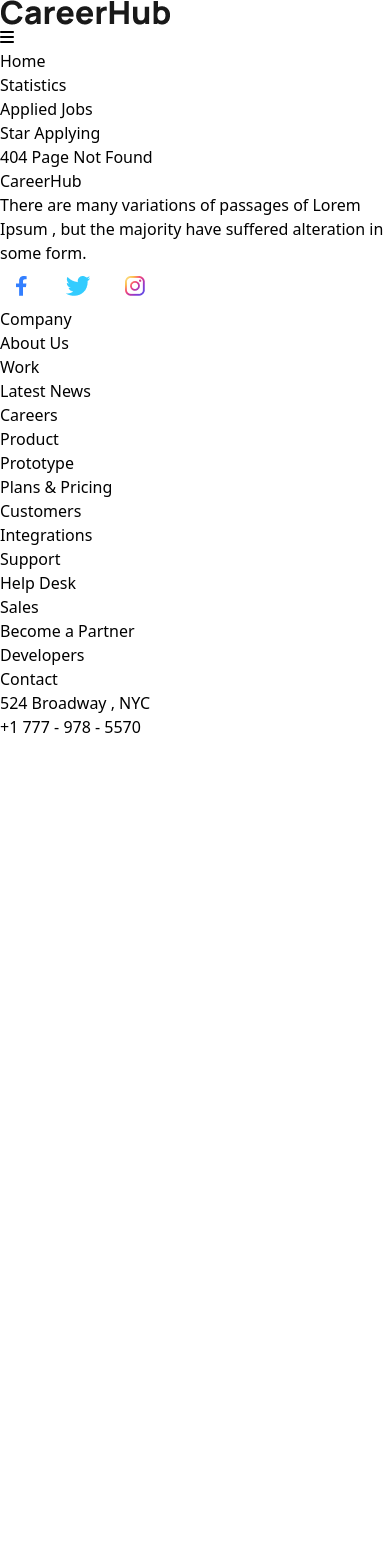
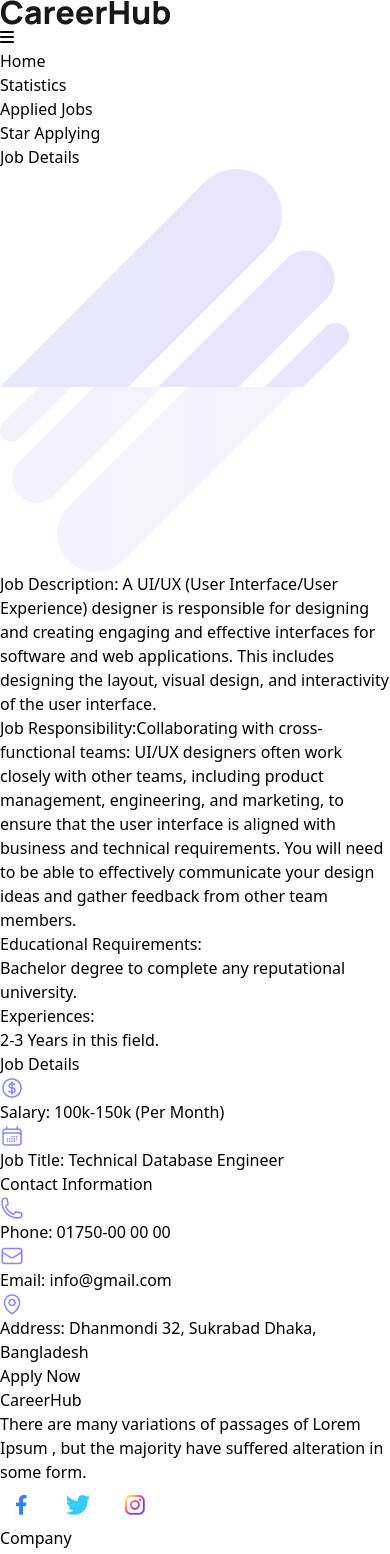
Before and after one commit to pro-minhaj/career_hub, a React (Vite) app: page /job/1 in a window 390 px wide. Shown: the top 1554 px of the page. Before the commit the page ends 844 px from the top, so only its background shows below. Built offline with nearby package versions, Linux system fonts and the light colour scheme.

Commit message:
Job Details Page Compote

```diff
--- a/src/Componets/Featured-Jobs/Featured.jsx
+++ b/src/Componets/Featured-Jobs/Featured.jsx
@@ -16,7 +16,9 @@ const Featured = () => {
             <p className="text-center text-neutral-500 text-base font-medium font-['Manrope'] leading-relaxed">Explore thousands of job opportunities with all the information you need. Its your future</p>
             <div className="grid md:grid-cols-2 gap-[24px] py-10">
                 {
-                    jobs.map(job => <FeacturedJobItem key={job.id} job={job}></FeacturedJobItem>)
+                    jobs.map(job => <FeacturedJobItem
+                        key={job.id} job={job}
+                    ></FeacturedJobItem>)
                 }
             </div>
             <div className="text-center">
--- a/src/Componets/Fectured-Job/FeacturedJobItem.jsx
+++ b/src/Componets/Fectured-Job/FeacturedJobItem.jsx
@@ -2,7 +2,7 @@ import { Link } from 'react-router-dom';
 import Location from '../../assets/icons/Location.png';
 
 const FeacturedJobItem = ({job}) => {
-    const {logo, job_title, company_name, remote_or_onsite, job_type, location, salary} = job;
+    const {logo, job_title, company_name, remote_or_onsite, job_type, location, salary, id} = job;
     return (
         <div className="rounded-lg border border-gray-200 p-[40px]">
             <img src={logo} alt="" />
@@ -12,15 +12,15 @@ const FeacturedJobItem = ({job}) => {
                 <button className="text-indigo-400 text-base font-extrabold font-['Manrope'] px-[19px] py-[9px] rounded border border-indigo-400 hover:bg-indigo-500 hover:text-white">{remote_or_onsite}</button>
                 <button className="text-indigo-400 text-base font-extrabold font-['Manrope'] px-[19px] py-[9px] rounded border border-indigo-400 hover:bg-indigo-500 hover:text-white">{job_type}</button>
             </div>
-            <div className="flex gap-6 text-neutral-500 text-xl font-semibold font-['Manrope']">
-                <p className='flex gap-2'>
+            <div className="flex gap-3 md:gap-6 items-center flex-wrap text-neutral-500 text-xl font-semibold font-['Manrope']">
+                <p className='flex gap-2 items-center'>
                     <img src={Location} alt="" />
                     {location}
                 </p>
                 <p>{salary}</p>
             </div>
             <div className="mt-[24px]">
-                <Link to="/">
+                <Link to={`/job/${id}`}>
                     <button className="text-white text-xl font-extrabold font-['Manrope'] px-[18px] py-[11px] bg-gradient-to-r from-indigo-400 to-violet-500 rounded">View Details</button>
                 </Link>
             </div>
--- a/src/Componets/Header/Header.jsx
+++ b/src/Componets/Header/Header.jsx
@@ -6,7 +6,7 @@ const Header = () => {
     const [open, setOpen] = useState(true);
 
     return (
-        <header className='bg-gradient-to-r from-indigo-100 py-5 md:py-8 rounded-md px-3 md:px-0'>
+        <header className='bg-gradient-to-r from-indigo-100 py-5 md:py-8 rounded-md px-3 md:px-0 sticky top-0 md:static'>
             <div className="flex items-center justify-between container mx-auto relative">
                 <div>
                     <img src={Logo} alt="" />
@@ -15,8 +15,8 @@ const Header = () => {
                     <i className="fa-solid fa-bars"></i>
                 </button>
                 <div className={`md:block duration-500 ${open ? 'hidden' : 'block absolute top-14 bg-black text-white w-full rounded-lg py-4'}`}>
-                <div className="flex items-center z-10 md:gap-0 gap-4 flex-wrap justify-between px-5 md:px-0">
-                    <ul className="flex items-center gap-4 md:gap-10 text-neutral-500 text-base font-medium font-['Manrope'] md:me-20 lg:me-60 xl:me-96 flex-wrap">
+                <div className="flex items-center flex-col md:flex-row z-10 md:gap-0 gap-4 flex-wrap justify-between px-5 md:px-0">
+                    <ul className="flex items-center gap-4 md:gap-10 text-neutral-500 text-base font-medium font-['Manrope'] md:me-20 lg:me-60 xl:me-96 flex-wrap flex-col md:flex-row">
                         <li>
                             <Link to="/">Home</Link>
                         </li>
--- /dev/null
+++ b/src/Componets/Hero_Section/Hero_Section.jsx
@@ -0,0 +1,16 @@
+import Bg1 from '../../assets/images/bg1.png';
+import Bg2 from '../../assets/images/bg2.png';
+
+const Hero_Section = ({children}) => {
+    return (
+        <div className="bg-gradient-to-r -z-10 md:z-0 relative flex justify-center items-center from-indigo-100 w-full h-[220px]">
+            <h2 className="text-zinc-900 text-[32px] font-extrabold font-['Manrope']">
+                {children}
+            </h2>
+            <img className="absolute left-0 hidden md:block" src={Bg1} alt="" />
+            <img className="absolute right-0 top-0 hidden md:block" src={Bg2} alt="" />
+        </div>
+    );
+};
+
+export default Hero_Section;
--- a/src/Componets/Job-Category/Job.jsx
+++ b/src/Componets/Job-Category/Job.jsx
@@ -1,4 +1,4 @@
-import React, { useEffect, useState } from 'react';
+import { useEffect, useState } from 'react';
 import Item from '../Job-Item/item';
 
 const Job = () => {
--- /dev/null
+++ b/src/Componets/Job-Details/Job_Details.jsx
@@ -0,0 +1,76 @@
+import { useLoaderData } from 'react-router-dom';
+import Money from '../../assets/icons/money.png';
+import Calendar from '../../assets/icons/calendar.png';
+import Phone from '../../assets/icons/phone.png';
+import Email from '../../assets/icons/email.png';
+import Location from '../../assets/icons/location2.png';
+import Hero_Section from '../Hero_Section/Hero_Section';
+
+const Job_Details = () => {
+    const jobDetails = useLoaderData();
+
+    const currentUrl = window.location.href;
+    const url = currentUrl.split('/');
+    const getId = parseInt(url[url.length - 1]);
+    const findJob = jobDetails.find(job => job.id === getId);
+
+    const {job_description, job_responsibility, educational_requirements, experiences, salary, job_title, contact_information} = findJob;
+
+    return (
+        <div className="">
+            <Hero_Section>
+                Job Details
+            </Hero_Section>
+            <div className="container mx-auto grid md:grid-cols-3 gap-[30px] py-14 md:py-[100px] px-3 md:px-0">
+                <div className="md:col-span-2">
+                    <div className="text-neutral-500 text-base font-medium font-['Manrope'] leading-loose mb-[24px]">
+                        <span className="text-zinc-900 text-base font-extrabold font-['Manrope'] leading-loose">Job Description:</span>
+                        {job_description}
+                    </div>
+                    <div className="text-neutral-500 text-base font-medium font-['Manrope'] leading-loose mb-[24px]">
+                        <span className="text-zinc-900 text-base font-extrabold font-['Manrope'] leading-loose">Job Responsibility:</span>
+                        {job_responsibility}
+                    </div>
+                    <div className="mb-[24px]">
+                        <span className="text-zinc-900 text-base font-extrabold font-['Manrope'] leading-loose">Educational Requirements:</span>
+                        <p className="text-neutral-500 text-base font-semibold font-['Manrope'] leading-loose mt-[5px]">{educational_requirements}</p>
+                    </div>
+                    <div>
+                        <span className="text-zinc-900 text-base font-extrabold font-['Manrope'] leading-loose">Experiences:</span>
+                        <p className="text-neutral-500 text-base font-semibold font-['Manrope'] leading-loose mt-[5px]">{experiences}</p>
+                    </div>
+                </div>
+                <div className="">
+                    <div className="bg-gradient-to-r from-indigo-200 to-violet-200 rounded-lg p-[30px]">
+                        <h2 className="text-zinc-900 pb-4 text-xl font-extrabold font-['Manrope'] border-b border-indigo-400 border-opacity-50">Job Details</h2>
+                        <div className='my-4 flex gap-2'>
+                            <img src={Money} alt="" />
+                            <h4 className="text-zinc-700 text-xl font-bold font-['Manrope']">Salary: <span className="text-neutral-500 text-xl font-medium font-['Manrope']">{salary} (Per Month)</span></h4>
+
+                        </div>
+                        <div className='my-4 flex gap-2 mb-8'>
+                            <img src={Calendar} alt="" />
+                            <h4 className="text-zinc-700 text-xl font-bold font-['Manrope']">Job Title: <span className="text-neutral-500 text-xl font-medium font-['Manrope']">{job_title}</span></h4>
+                        </div>
+                        <h2 className="text-zinc-900 pb-4 text-xl font-extrabold font-['Manrope'] border-b border-indigo-400 border-opacity-50">Contact Information</h2>
+                        <div className='my-4 flex gap-2'>
+                            <img src={Phone} alt="" />
+                            <h4 className="text-zinc-700 text-xl font-bold font-['Manrope']">Phone: <span className="text-neutral-500 text-xl font-medium font-['Manrope']">{contact_information.phone}</span></h4>
+                        </div>
+                        <div className='my-4 flex gap-2'>
+                            <img src={Email} alt="" />
+                            <h4 className="text-zinc-700 text-xl font-bold font-['Manrope']">Email: <span className="text-neutral-500 text-xl font-medium font-['Manrope']">{contact_information.email}</span></h4>
+                        </div>
+                        <div className='my-4 flex gap-2 items-start'>
+                            <img src={Location} alt="" />
+                            <h4 className="text-zinc-700 text-xl font-bold font-['Manrope']">Address: <span className="text-neutral-500 text-xl font-medium font-['Manrope']">{contact_information.address}</span></h4>
+                        </div>
+                    </div>
+                    <button className="w-full py-[19px] mt-6 bg-gradient-to-r from-indigo-400 to-violet-500 rounded-lg text-white text-xl font-extrabold font-['Manrope']">Apply Now</button>
+                </div>
+            </div>
+        </div>
+    );
+};
+
+export default Job_Details;
--- a/src/Componets/UserCom/User.jsx
+++ b/src/Componets/UserCom/User.jsx
@@ -2,7 +2,7 @@ import userImg from '../../assets/images/20231021_120024_0000-removebg-preview.p
 
 const Users = () => {
     return (
-        <div className='bg-gradient-to-r px-3 md:px-0 from-indigo-100'>
+        <div className='bg-gradient-to-r px-3 md:px-0 from-indigo-100 -z-10'>
             <div className="container mx-auto flex items-center justify-between flex-wrap gap-8 md:gap-0 flex-col-reverse md:flex-row pb-8 md:py-0">
                 <div className="w-full md:w-1/2">
                     <h1 className="text-zinc-900 text-3xl md:text-5xl md:text-[4.37rem] font-extrabold font-['Manrope'] text-center md:text-start leading-[50px] md:leading-[80px]">One Step <br /> Closer To Your <br /> <span className='text-indigo-400'>Dream Job</span></h1>
@@ -11,7 +11,7 @@ const Users = () => {
                         <button className="px-7 py-[15px] bg-gradient-to-r from-indigo-400 to-violet-500 rounded-lg justify-start items-start gap-2.5 inline-flex text-white text-xl font-extrabold font-['Manrope'] mt-5">Get Started</button>
                     </div>
                 </div>
-                <div className="w-full md:w-1/2 flex items-center justify-between">
+                <div className="w-full md:w-1/2 flex items-center justify-between -z-10 md:z-0">
                     <div></div>
                     <img className='w-full md:w-[90%] drop-shadow-2xl' src={userImg} alt="" />
                 </div>
--- a/src/main.jsx
+++ b/src/main.jsx
@@ -9,6 +9,7 @@ import {
 import Home from './Componets/Home/Home.jsx';
 import Statistics from './Componets/Statistics/Statistics.jsx';
 import Applied from './Componets/Applied-Jobs/Applied.jsx';
+import Job_Details from './Componets/Job-Details/Job_Details.jsx';
 
 const router = createBrowserRouter([
   {
@@ -18,6 +19,11 @@ const router = createBrowserRouter([
       {
         path: "/",
         element: <App></App>
+      },
+      {
+        path: "job/:jobDetails",
+        element: <Job_Details></Job_Details>,
+        loader: () => fetch('/jobs.json')
       },
       {
         path: "statistics",
```
